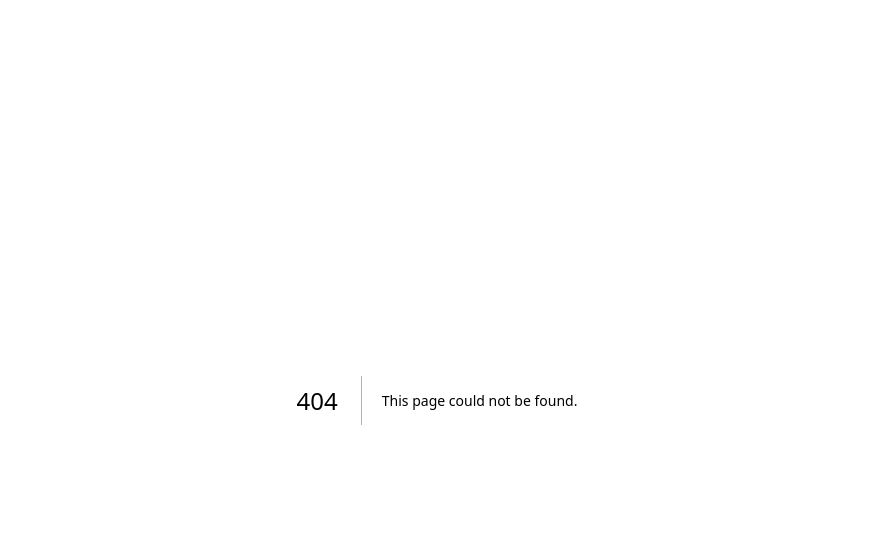
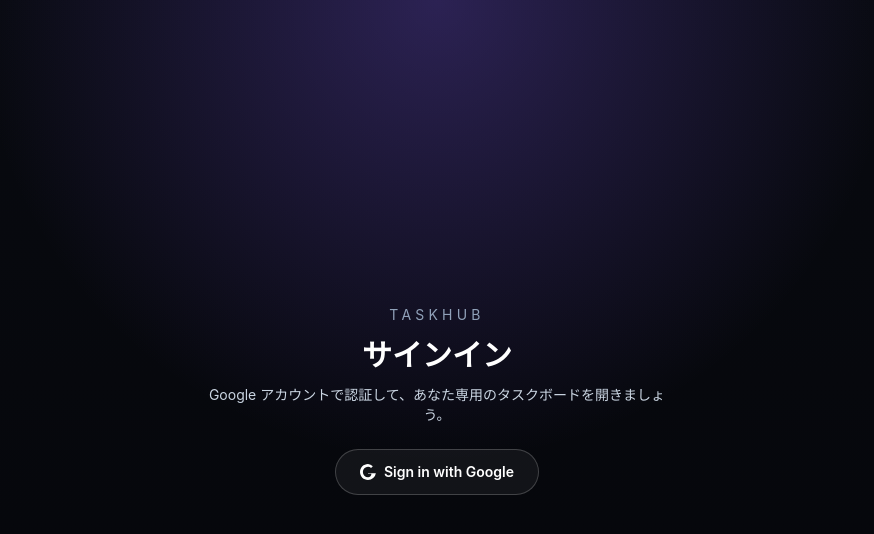
Before and after one commit to fwatanab/TaskHub, a Next.js app: page /signin in a window 1280 px wide. Before the commit this address had no page. Shown: the top 534 px of the page, without its empty margins (203-1077 px from the left). Built offline with nearby package versions, Linux system fonts and the light colour scheme; no server answers.

Commit message:
feat: Google サインイン用のカスタムページを追加

```diff
--- /dev/null
+++ b/src/pages/signin.tsx
@@ -0,0 +1,45 @@
+import { useEffect } from "react";
+import { signIn, useSession } from "next-auth/react";
+import { useRouter } from "next/router";
+
+const SignInPage = () => {
+  const { status } = useSession();
+  const router = useRouter();
+  const callbackUrl = (router.query.callbackUrl as string) || "/";
+
+  useEffect(() => {
+    if (status === "authenticated") {
+      void router.replace(callbackUrl);
+    }
+  }, [status, router, callbackUrl]);
+
+  return (
+    <main className="mx-auto flex min-h-screen max-w-lg flex-col items-center justify-center gap-6 px-6 text-center">
+      <div className="space-y-3">
+        <p className="text-sm uppercase tracking-[0.3em] text-slate-400">TaskHub</p>
+        <h1 className="text-3xl font-semibold text-white">サインイン</h1>
+        <p className="text-sm text-slate-300">
+          Google アカウントで認証して、あなた専用のタスクボードを開きましょう。
+        </p>
+      </div>
+      <button
+        type="button"
+        onClick={() => signIn("google", { callbackUrl })}
+        className="inline-flex items-center gap-2 rounded-full border border-white/20 bg-white/5 px-6 py-3 text-sm font-semibold text-white transition hover:border-white/40"
+        disabled={status === "loading"}
+      >
+        <svg
+          xmlns="http://www.w3.org/2000/svg"
+          viewBox="0 0 24 24"
+          className="h-4 w-4"
+          fill="currentColor"
+        >
+          <path d="M12 11v3.6h5.093A4.857 4.857 0 0 1 12 19.714 7.715 7.715 0 0 1 4.286 12 7.715 7.715 0 0 1 12 4.286c1.768 0 3.374.627 4.638 1.674l2.586-2.586A11.944 11.944 0 0 0 12 0C5.373 0 0 5.373 0 12s5.373 12 12 12a12 12 0 0 0 11.789-10.243H12Z" />
+        </svg>
+        Sign in with Google
+      </button>
+    </main>
+  );
+};
+
+export default SignInPage;
```
